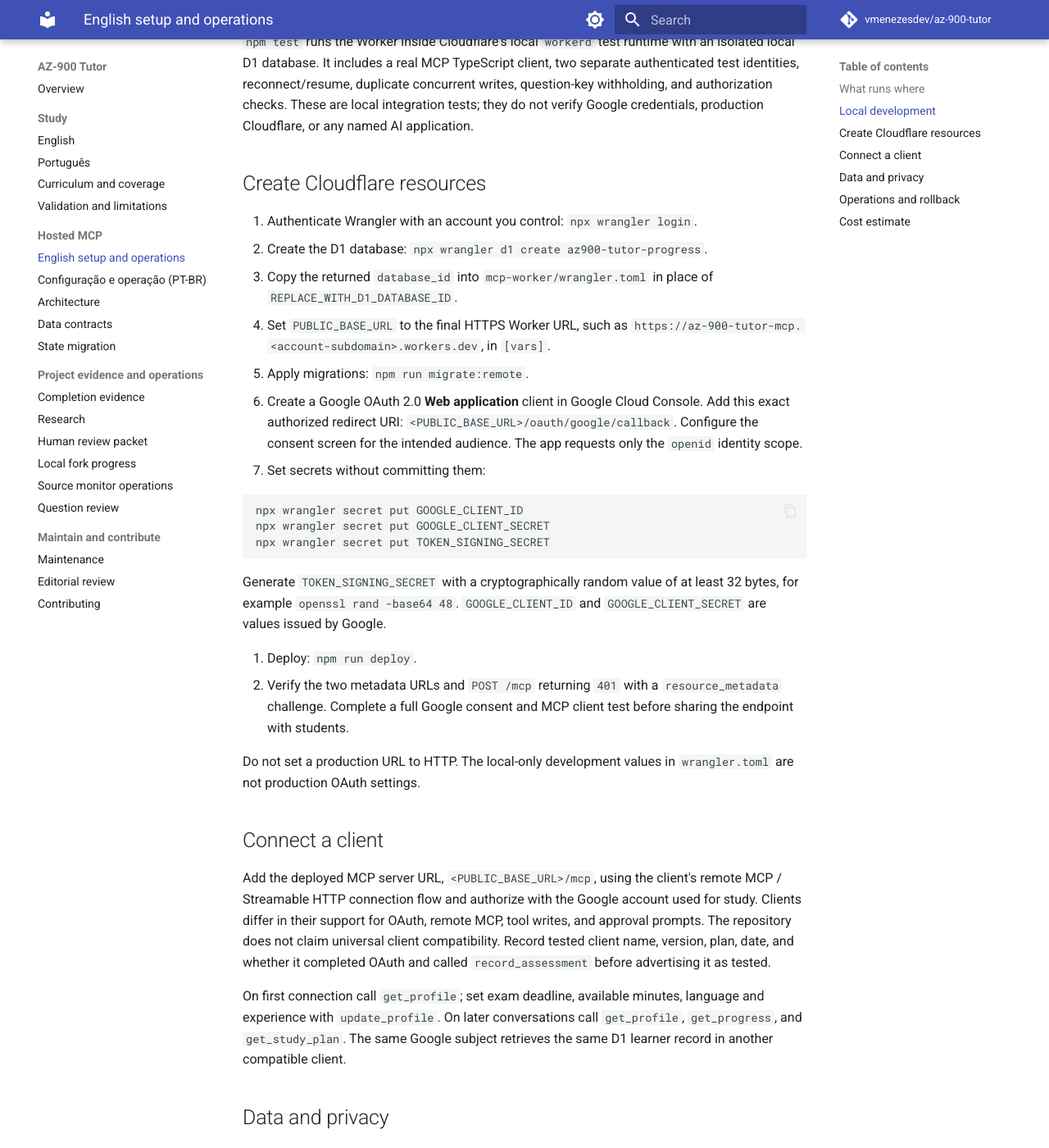
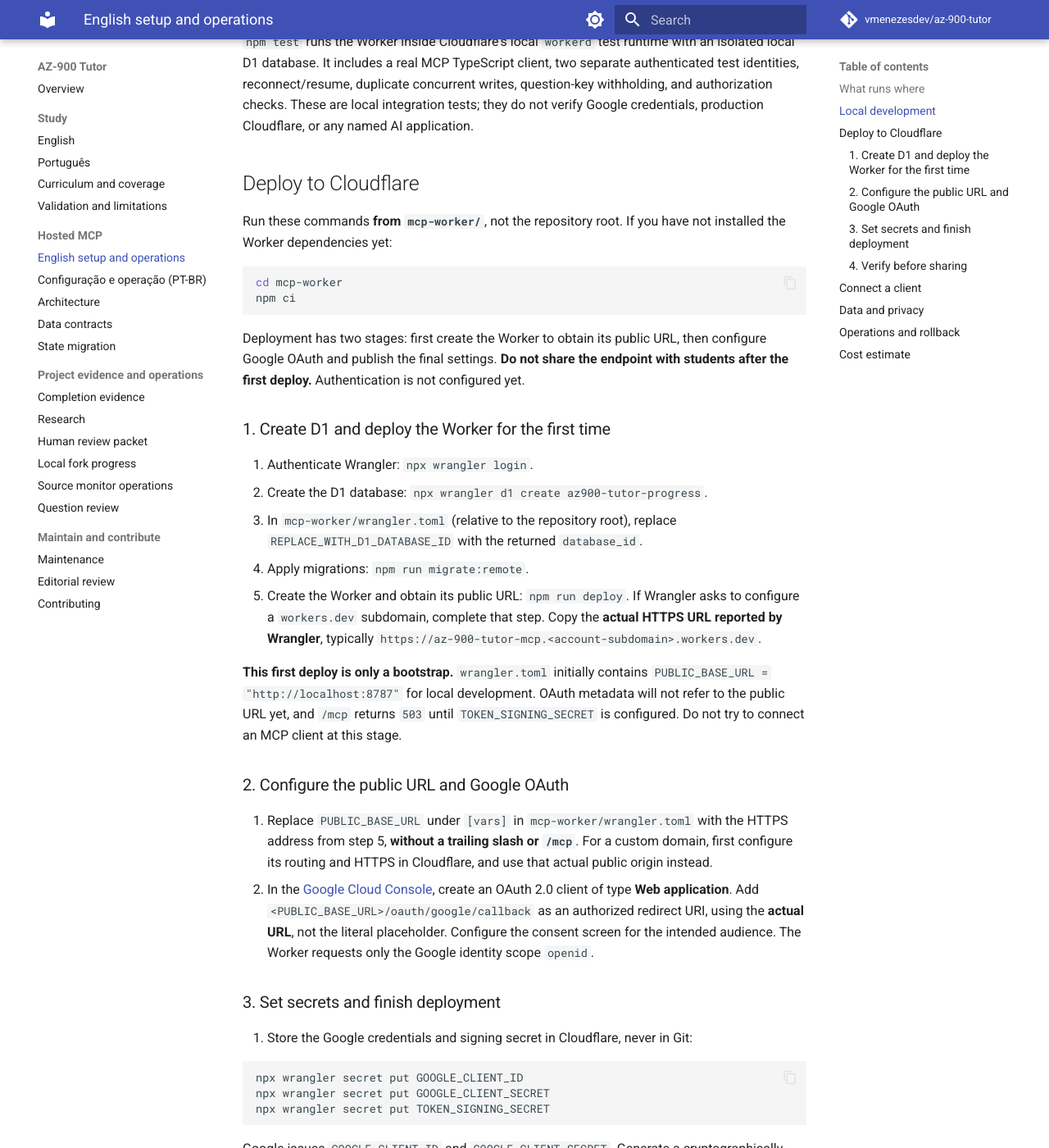
Before and after one commit to marceloFrota-afk/az-900-tutor, an MkDocs documentation site: the page built from docs/mcp-hosting.md, in a window 1280 px wide and 1400 px high, scrolled down 972 px. Shown: the whole window at 82% size. Built offline with MkDocs 1.6.1 and Material for MkDocs 9.7.7, drawn with Linux system fonts in a browser that asks for light colours; comment, search, counter and statistics services are not loaded; some of the changed text lies outside the part shown.

Commit message:
docs: bootstrap Worker before configuring Google OAuth

````diff
--- a/docs/mcp-hosting.md
+++ b/docs/mcp-hosting.md
@@ -25,15 +25,35 @@
 
 `npm test` runs the Worker inside Cloudflare's local `workerd` test runtime with an isolated local D1 database. It includes a real MCP TypeScript client, two separate authenticated test identities, reconnect/resume, duplicate concurrent writes, question-key withholding, and authorization checks. These are local integration tests; they do not verify Google credentials, production Cloudflare, or any named AI application.
 
-## Create Cloudflare resources
+## Deploy to Cloudflare
 
-1. Authenticate Wrangler with an account you control: `npx wrangler login`.
+Run these commands **from `mcp-worker/`**, not the repository root. If you have not installed the Worker dependencies yet:
+
+```sh
+cd mcp-worker
+npm ci
+```
+
+Deployment has two stages: first create the Worker to obtain its public URL, then configure Google OAuth and publish the final settings. **Do not share the endpoint with students after the first deploy.** Authentication is not configured yet.
+
+### 1. Create D1 and deploy the Worker for the first time
+
+1. Authenticate Wrangler: `npx wrangler login`.
 2. Create the D1 database: `npx wrangler d1 create az900-tutor-progress`.
-3. Copy the returned `database_id` into `mcp-worker/wrangler.toml` in place of `REPLACE_WITH_D1_DATABASE_ID`.
-4. Set `PUBLIC_BASE_URL` to the final HTTPS Worker URL, such as `https://az-900-tutor-mcp.<account-subdomain>.workers.dev`, in `[vars]`.
-5. Apply migrations: `npm run migrate:remote`.
-6. Create a Google OAuth 2.0 **Web application** client in Google Cloud Console. Add this exact authorized redirect URI: `<PUBLIC_BASE_URL>/oauth/google/callback`. Configure the consent screen for the intended audience. The app requests only the `openid` identity scope.
-7. Set secrets without committing them:
+3. In `mcp-worker/wrangler.toml` (relative to the repository root), replace `REPLACE_WITH_D1_DATABASE_ID` with the returned `database_id`.
+4. Apply migrations: `npm run migrate:remote`.
+5. Create the Worker and obtain its public URL: `npm run deploy`. If Wrangler asks to configure a `workers.dev` subdomain, complete that step. Copy the **actual HTTPS URL reported by Wrangler**, typically `https://az-900-tutor-mcp.<account-subdomain>.workers.dev`.
+
+**This first deploy is only a bootstrap.** `wrangler.toml` initially contains `PUBLIC_BASE_URL = "http://localhost:8787"` for local development. OAuth metadata will not refer to the public URL yet, and `/mcp` returns `503` until `TOKEN_SIGNING_SECRET` is configured. Do not try to connect an MCP client at this stage.
+
+### 2. Configure the public URL and Google OAuth
+
+6. Replace `PUBLIC_BASE_URL` under `[vars]` in `mcp-worker/wrangler.toml` with the HTTPS address from step 5, **without a trailing slash or `/mcp`**. For a custom domain, first configure its routing and HTTPS in Cloudflare, and use that actual public origin instead.
+7. In the [Google Cloud Console](https://console.cloud.google.com/auth/clients), create an OAuth 2.0 client of type **Web application**. Add `<PUBLIC_BASE_URL>/oauth/google/callback` as an authorized redirect URI, using the **actual URL**, not the literal placeholder. Configure the consent screen for the intended audience. The Worker requests only the Google identity scope `openid`.
+
+### 3. Set secrets and finish deployment
+
+8. Store the Google credentials and signing secret in Cloudflare, never in Git:
 
    ```sh
    npx wrangler secret put GOOGLE_CLIENT_ID
@@ -41,12 +61,15 @@
    npx wrangler secret put TOKEN_SIGNING_SECRET
    ```
 
-   Generate `TOKEN_SIGNING_SECRET` with a cryptographically random value of at least 32 bytes, for example `openssl rand -base64 48`. `GOOGLE_CLIENT_ID` and `GOOGLE_CLIENT_SECRET` are values issued by Google.
+   Google issues `GOOGLE_CLIENT_ID` and `GOOGLE_CLIENT_SECRET`. Generate a cryptographically random `TOKEN_SIGNING_SECRET` with at least 32 bytes, for example `openssl rand -base64 48`. Each `wrangler secret put` publishes a new Worker version, but does **not** replace the next step.
 
-8. Deploy: `npm run deploy`.
-9. Verify the two metadata URLs and `POST /mcp` returning `401` with a `resource_metadata` challenge. Complete a full Google consent and MCP client test before sharing the endpoint with students.
+9. Deploy again: `npm run deploy`. This publishes the corrected `PUBLIC_BASE_URL` from `wrangler.toml` alongside the previously stored secrets.
 
-Do not set a production URL to HTTP. The local-only development values in `wrangler.toml` are not production OAuth settings.
+### 4. Verify before sharing
+
+10. Check `<PUBLIC_BASE_URL>/.well-known/oauth-authorization-server` and `<PUBLIC_BASE_URL>/.well-known/oauth-protected-resource`. Confirm they identify the public origin. An unauthenticated `POST <PUBLIC_BASE_URL>/mcp` must return `401` with a `resource_metadata` challenge. Finally, complete Google sign-in and a real MCP client write/read test.
+
+Use HTTPS for the public URL. If you later change the Worker hostname or domain, update **both** `PUBLIC_BASE_URL` and the Google authorized redirect URI, then redeploy and retest. The local `http://localhost:8787` value must not remain in the final deployment.
 
 ## Connect a client
 
````
